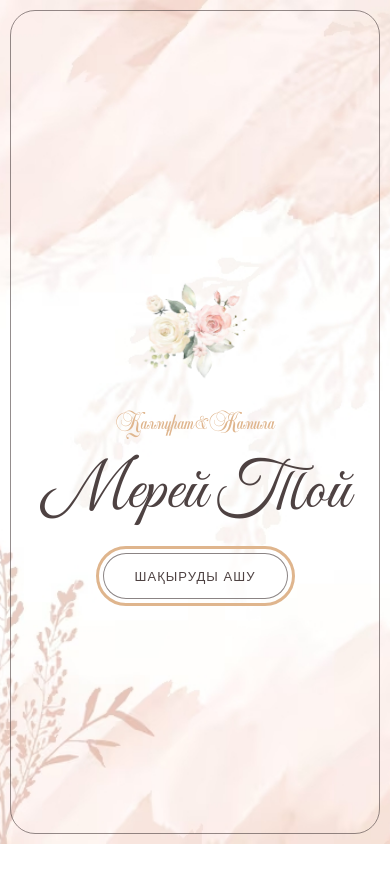
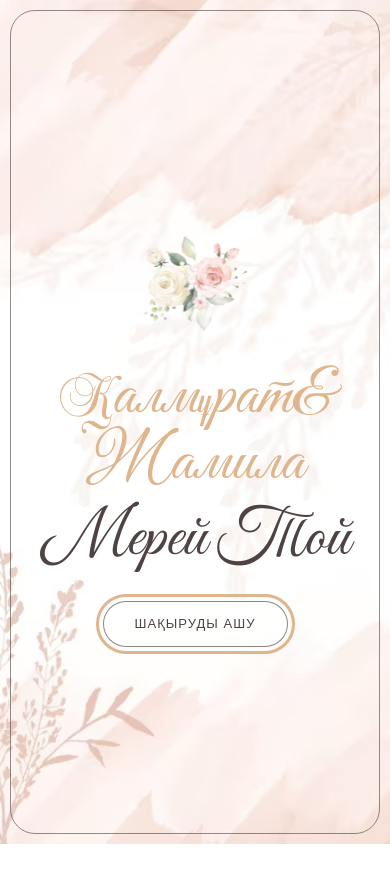
Before and after one commit to AzamatAldamuratov/MereiToi, a plain HTML site: page index.html in a window 390 px wide. Shown: the top 882 px of the page. Drawn offline with Linux system fonts and the light colour scheme; a web font is replaced by a local one.

Commit message:
Enlarge couple names on invitation cover

```diff
--- a/index.html
+++ b/index.html
@@ -9,14 +9,14 @@
     <link rel="icon" type="image/svg+xml" href="assets/calendar-heart.svg">
     <link rel="preload" href="assets/fonts/GreatVibes.ttf" as="font" type="font/ttf" crossorigin>
     <link rel="preload" href="kz-balmoral/kzbalmoral_regular.ttf" as="font" type="font/ttf" crossorigin>
-    <link rel="stylesheet" href="styles.css?v=opening-couple-20261028-1">
+    <link rel="stylesheet" href="styles.css?v=opening-couple-20261028-2">
     <script src="script.js?v=telegram-recipients-20261027-1" defer></script>
   </head>
   <body class="opening-active">
     <div class="opening-screen" id="openingScreen" role="dialog" aria-modal="true" aria-labelledby="openingTitle">
       <div class="opening-card">
         <img class="opening-flower" src="assets/rose-bouquet.png" alt="" aria-hidden="true">
-        <p class="opening-couple">Қалмұрат&amp;Жамила</p>
+        <p class="opening-couple">Қалмұрат&amp;<wbr>Жамила</p>
         <h1 id="openingTitle">Мерей Той</h1>
         <button class="open-invitation" id="openInvitation" type="button">ШАҚЫРУДЫ АШУ</button>
       </div>
--- a/styles.css
+++ b/styles.css
@@ -192,7 +192,7 @@ html.opening-active, body.opening-active { overflow: hidden; }
 .opening-screen::before { position: absolute; inset: 14px; border: 1px solid rgba(78,66,66,.6); border-radius: 34px; content: ""; pointer-events: none; }
 .opening-card { position: relative; display: grid; justify-items: center; width: min(100%, 430px); padding: 35px 24px; text-align: center; }
 .opening-flower { width: 190px; height: 190px; object-fit: contain; opacity: .78; transform-origin: center; transition: opacity 700ms ease, transform 900ms cubic-bezier(.22,.8,.2,1); }
-.opening-couple { margin: 0 0 -2px; color: var(--warm-ink); font: 400 clamp(28px, 8vw, 40px)/1.2 "KZ Balmoral", "Great Vibes", cursive; transition: opacity 620ms ease 100ms, transform 780ms cubic-bezier(.22,.8,.2,1) 100ms; }
+.opening-couple { width: 100%; margin: 0 0 -2px; color: var(--warm-ink); font: 400 clamp(60px, 17vw, 82px)/1 "Great Vibes", "KZ Balmoral", cursive; text-wrap: balance; transition: opacity 620ms ease 100ms, transform 780ms cubic-bezier(.22,.8,.2,1) 100ms; }
 .opening-card h1 { margin: 12px 0 0; color: var(--ink); font: 400 clamp(60px, 17vw, 82px)/1 "Great Vibes", "KZ Balmoral", cursive; }
 .open-invitation { margin-top: 27px; }
 .opening-card h1 { transition: opacity 650ms ease, transform 820ms cubic-bezier(.22,.8,.2,1); }
@@ -365,6 +365,7 @@ body.invitation-open .site-shell { visibility: visible; opacity: 1; transform: t
   .opening-screen::before { inset: 10px; border-radius: 25px; }
   .opening-card { width: min(100%, 430px); padding: clamp(22px, 7vw, 34px) 18px; }
   .opening-flower { width: clamp(145px, 43vw, 185px); height: clamp(145px, 43vw, 185px); }
+  .opening-couple { font-size: clamp(58px, 17vw, 76px); }
   .opening-card h1 { font-size: clamp(58px, 17vw, 76px); }
   .open-invitation { min-width: min(185px, 100%); min-height: 46px; padding: 0 20px; }
 }
```
